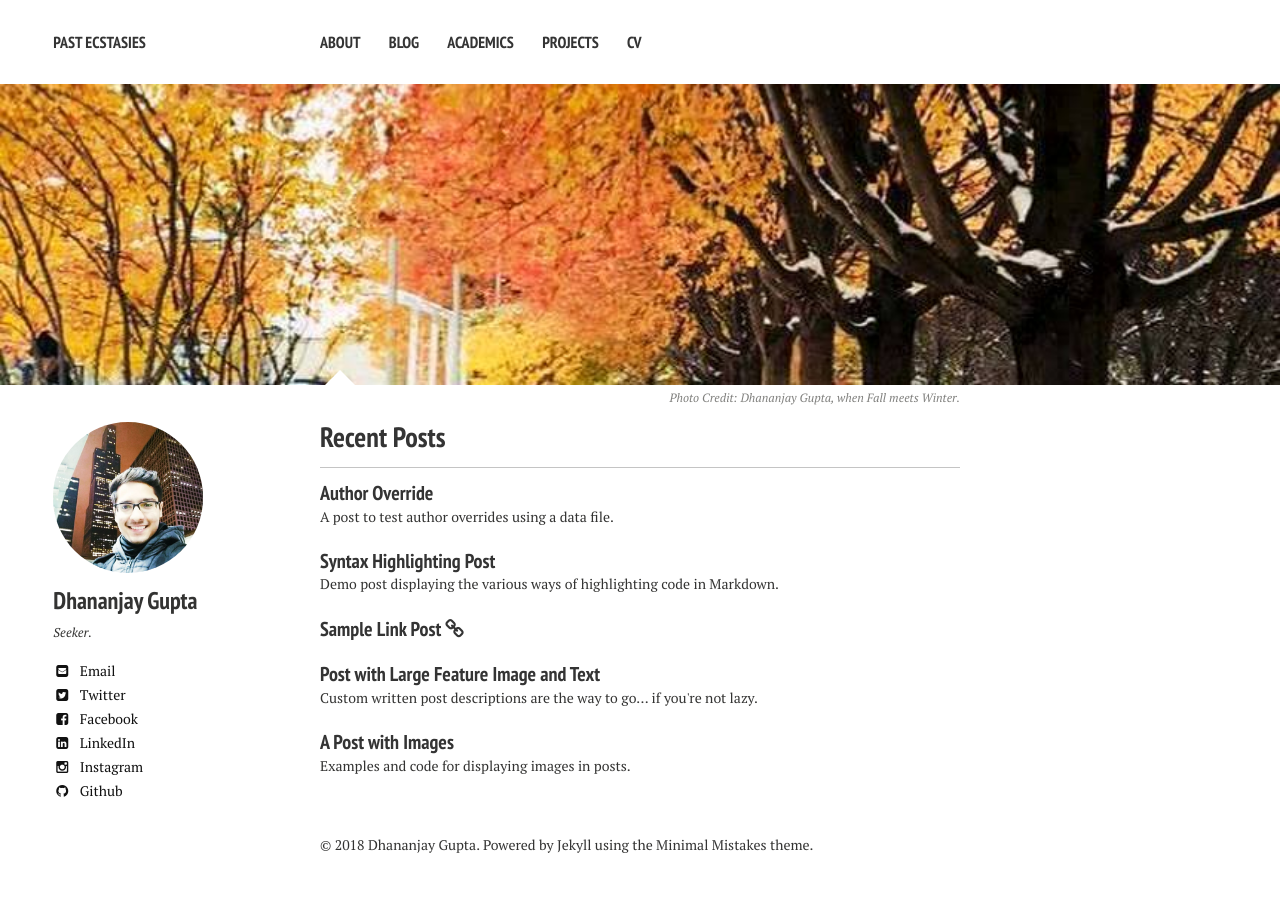
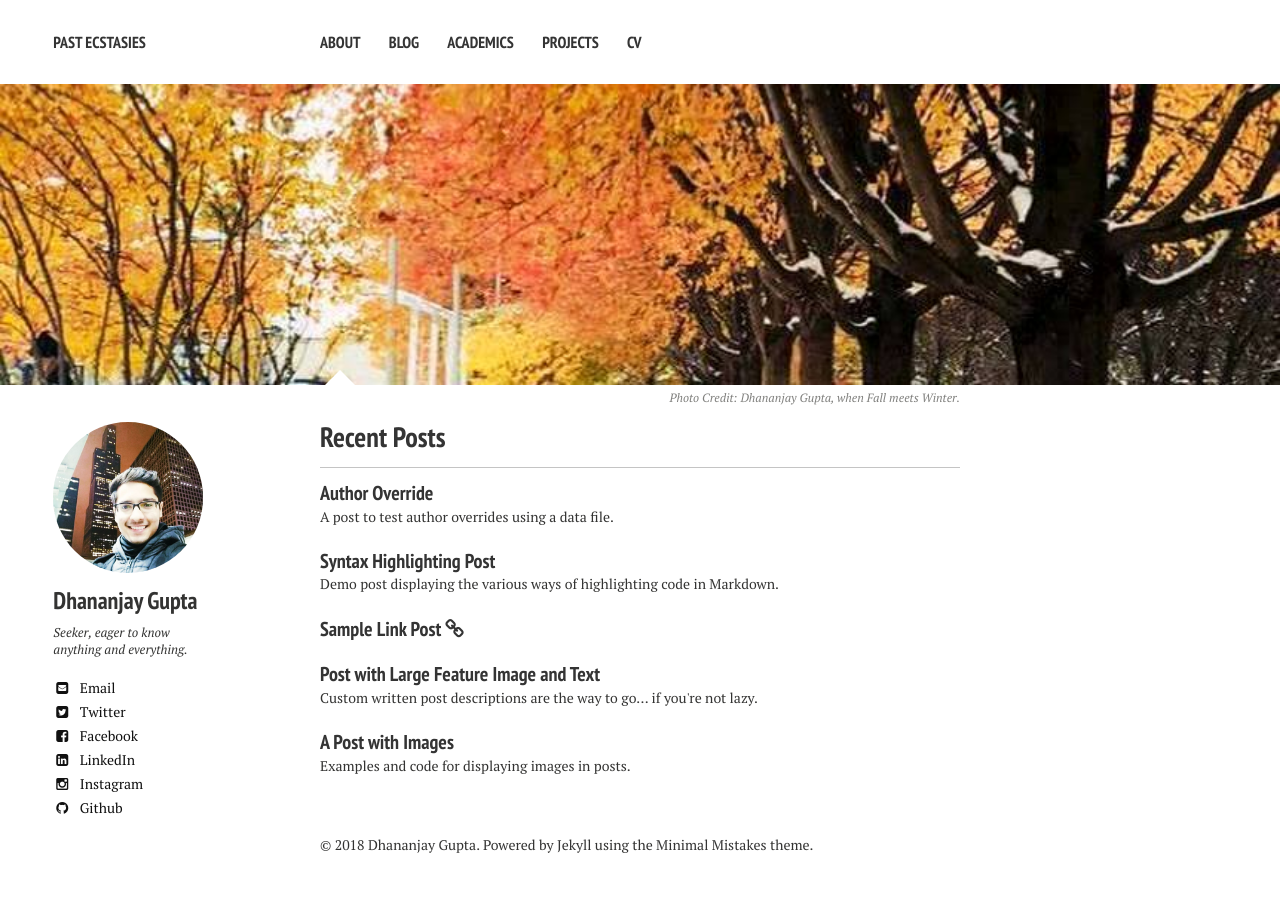
Before and after one commit to DhananjayGupta300/DhananjayGupta300.github.io, a Jekyll site: the page built from index.md, in a window 1280 px wide. Built offline with Jekyll 4.4.1, drawn with Linux system fonts in a browser that asks for light colours; nearby versions of some CDN libraries.

Commit message:
Update _config.yml

```diff
--- a/_config.yml
+++ b/_config.yml
@@ -42,8 +42,8 @@ titlecase: true
 owner:
   name: Dhananjay Gupta
   avatar: bio-photo.jpg
-  bio: "Seeker."
-  email: dhananjaygupta300@gmail.com
+  bio: "Seeker, eager to know anything and everything."
+  email: dgupta25@uic.edu
   disqus-shortname:
   twitter: dhananj00137780
   facebook: dhananjay.gupta.79219
```
